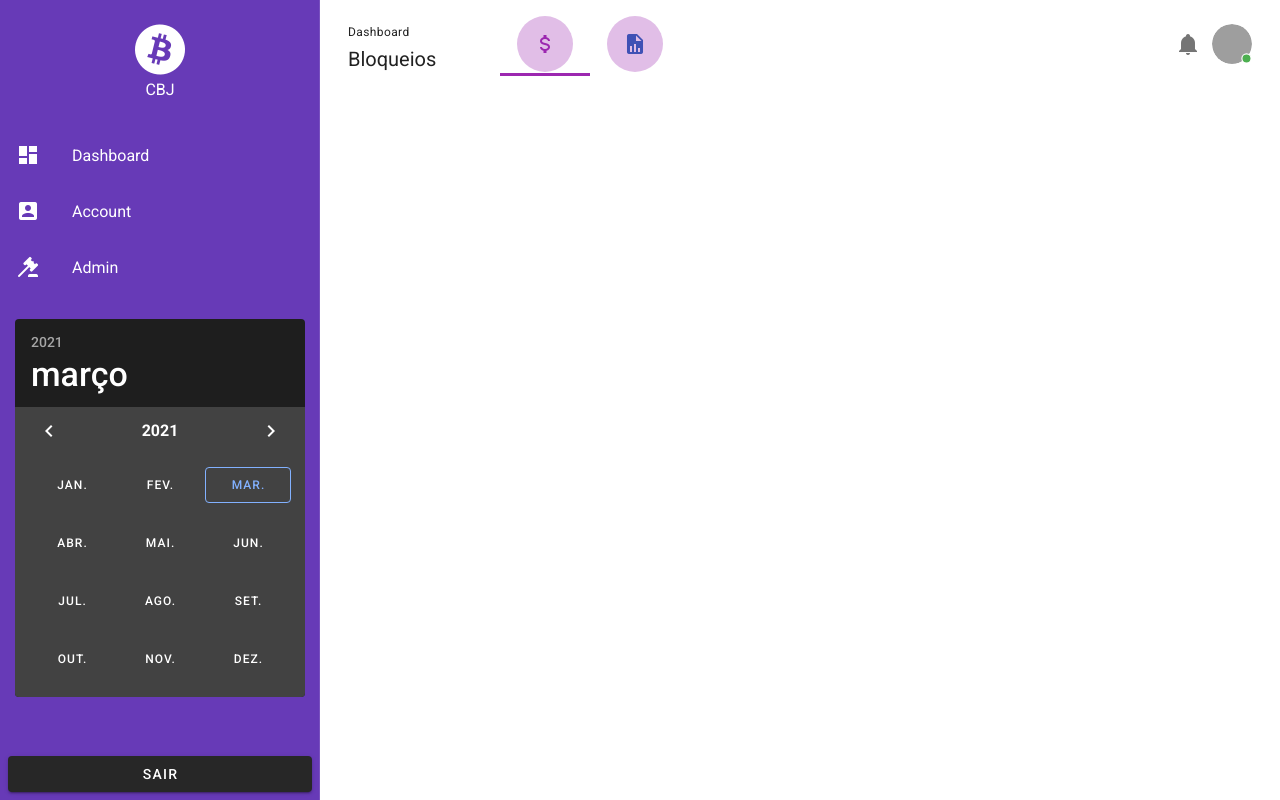
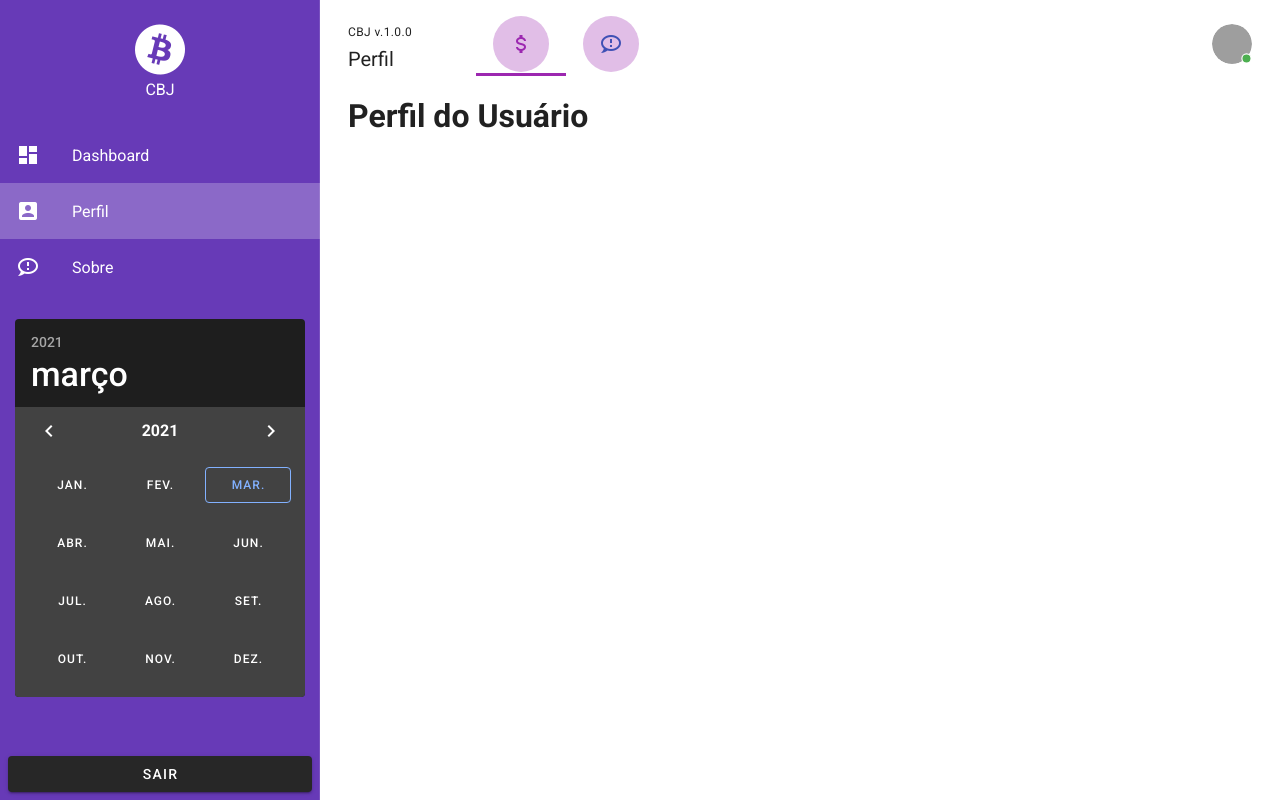
Before and after one commit to alisonsandrade/vue-fire-cbj, a Vue app: page /#/perfil in a window 1280 px wide. Built offline with nearby package versions, Linux system fonts and the light colour scheme; grey boxes are pictures that could not be loaded.

Commit message:
Implementaçao dos links e botoes de menu

```diff
--- a/src/components/Layout.vue
+++ b/src/components/Layout.vue
@@ -4,7 +4,7 @@
 
     <v-toolbar flat>
       <v-toolbar-title>
-        <span class="caption">Dashboard</span><br>Bloqueios
+        <span class="caption">CBJ v.1.0.0</span><br>{{ $route.name }}
       </v-toolbar-title>
       <v-app-bar
         flat
@@ -21,6 +21,7 @@
               fab
               color="purple lighten-4"
               elevation="0"
+              to="/"
             >
               <v-icon color="purple">mdi-currency-usd</v-icon>
             </v-btn>
@@ -31,18 +32,15 @@
               fab
               color="purple lighten-4"
               elevation="0"
+              to="/about"
             >
-              <v-icon color="indigo">mdi-file-chart</v-icon>
+              <v-icon color="indigo">mdi-chat-alert-outline</v-icon>
             </v-btn>
           </v-tab>
         </v-tabs>
       </v-app-bar>
 
       <v-spacer></v-spacer>
-
-      <v-btn icon>
-        <v-icon>mdi-bell</v-icon>
-      </v-btn>
 
       <v-badge
         bordered
@@ -78,6 +76,13 @@ export default {
 
   data: () => ({
     tab: null
-  })
+  }),
+
+  watch: {
+    $route (route) {
+      this.tab = route.path === '/about' ? 1 : 0
+    }
+  }
+
 }
 </script>
--- a/src/components/Sidebar.vue
+++ b/src/components/Sidebar.vue
@@ -20,6 +20,7 @@
         v-for="item in items"
         :key="item.title"
         link
+        :to="item.link"
       >
         <v-list-item-icon>
           <v-icon>{{ item.icon }}</v-icon>
@@ -62,9 +63,9 @@ export default {
       selectedItem: 0,
       drawer: null,
       items: [
-        { title: 'Dashboard', icon: 'mdi-view-dashboard' },
-        { title: 'Account', icon: 'mdi-account-box' },
-        { title: 'Admin', icon: 'mdi-gavel' },
+        { title: 'Dashboard', icon: 'mdi-view-dashboard', link: '/' },
+        { title: 'Perfil', icon: 'mdi-account-box', link: '/perfil' },
+        { title: 'Sobre', icon: 'mdi-chat-alert-outline', link: '/about' }
       ],
     }
   },
--- a/src/router/index.js
+++ b/src/router/index.js
@@ -12,11 +12,16 @@ const routes = [
   },
   {
     path: '/about',
-    name: 'About',
+    name: 'Sobre',
     // route level code-splitting
     // this generates a separate chunk (about.[hash].js) for this route
     // which is lazy-loaded when the route is visited.
     component: () => import(/* webpackChunkName: "about" */ '../views/About.vue')
+  },
+  {
+    path: '/perfil',
+    name: 'Perfil',
+    component: () => import(/* webpackChunkName: "perfil" */ '../views/Perfil.vue')
   }
 ]
 
--- a/src/views/About.vue
+++ b/src/views/About.vue
@@ -1,5 +1,24 @@
 <template>
   <div class="about">
-    <h1>This is an about page</h1>
+    <h1 class="headline text-center pa-4">CBJ - Controle de Bloqueios Judiciais</h1>
+    <p class="text-justify">
+      O CBJ é um software livre desenvolvido pensando em ajudar o controle dos bloqueio judiciais via SISBAJUD
+      por parte dos juízes e assessores.
+      Na prática forense, em muitos processos o poder Judiciário é obrigado a bloquear judicialmente numerário
+      para pagamento das execuções que não são cumpridas voluntariamente. Esse bloqueio se dá por meio do sistema
+      SISBAJUD.
+    </p>
+    <p class="text-justify">
+      Contudo, o bloqueio judicial não se dá de forma automática, há um prazo mínimo de 48 horas para processamento
+      das informações por parte do Banco Central, o que dificulta o controle dos bloqueios já requisitados e já
+      cumpridos. É nesse sentido que o CBJ vem como uma solução de software livre para auxiliar os juízes e assessores
+      no controle dos processos que já sofreram constrição SISBAJUD e quais ainda não tiveram a ordem cumprida.
+    </p>
+    <p class="text-justify">
+      Além do mais, é possível acompanhar o valor mensal do que já foi bloqueado e do que já foi requisitado. Isso
+      permite que a unidade judiciária, por exemplo, planeje um padrão e limite mensal para bloqueio judicial de forma
+      a evitar que um ente federal sofra em um único mês inúmeros bloqueios e inviabilidade a própria gestão pública
+      do ente federado.
+    </p>
   </div>
 </template>
--- /dev/null
+++ b/src/views/Perfil.vue
@@ -0,0 +1,3 @@
+<template>
+  <h1>Perfil do Usuário</h1>
+</template>
```
